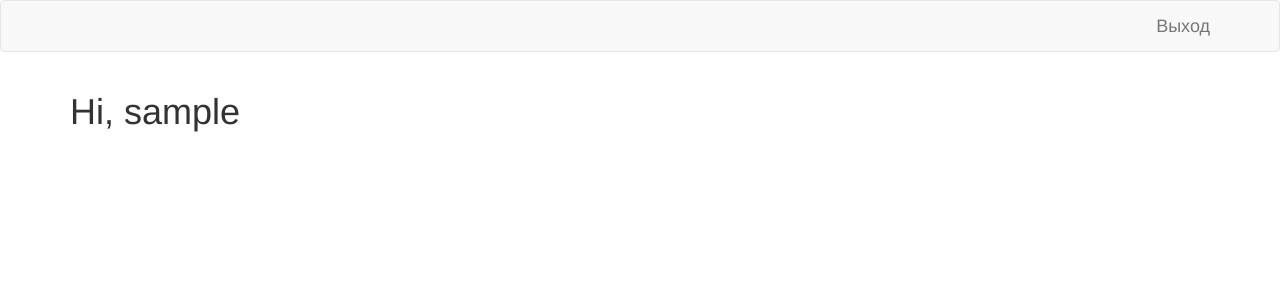
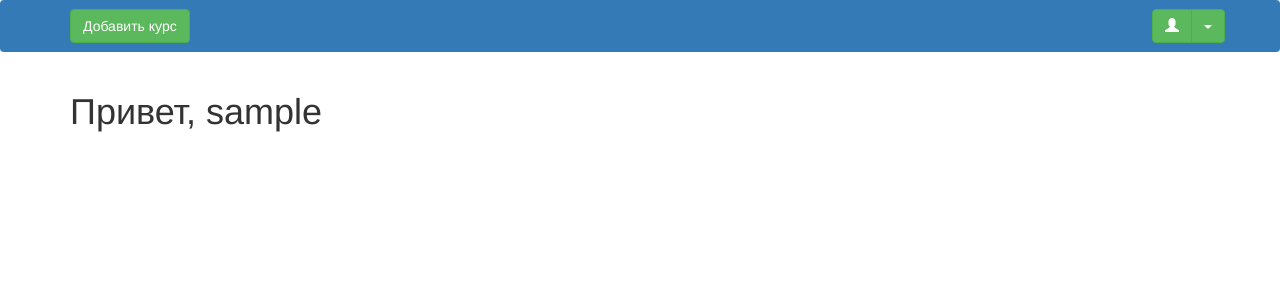
Before and after one commit to StepanBarantsev/course_management, a Flask app: page / in a window 1280 px wide. Shown: the top 300 px of the page. Run offline with Flask 2, Linux system fonts and the light colour scheme; the visitor is signed in with stand-in values (Sample User, id 1); data comes from the database, SQL or seed files in the repository; some libraries are stand-ins or nearby versions.

Commit message:
Сверстал шапку

```diff
--- a/app/templates/base.html
+++ b/app/templates/base.html
@@ -5,16 +5,39 @@
 {% endblock %}
 
 {% block navbar %}
-    <nav class="navbar navbar-default">
+    <nav class="navbar bg-primary">
+        {% if current_user.is_authenticated %}
         <div class="container">
             <div class="navbar-header">
+                <a class="btn btn-success navbar-btn" href="{{ url_for('main.index') }}">Добавить курс</a>
+
             </div>
-            <ul class="nav navbar-nav navbar-right">
-                {% if current_user.is_authenticated %}
-                <li><a class="navbar-brand" href="{{ url_for('auth.logout') }}">Выход</a></li>
-                {% endif %}
-            </ul>
+            <div class="nav navbar-nav navbar-right">
+                <div class="btn-group">
+                    <a class="btn btn-success navbar-btn" href="{{ url_for('main.index') }}">
+                    <i class="glyphglyphicon glyphicon-user glyphicon"></i>
+                    </a>
+                    <div class="btn-group pull-right ml-20">
+                        <a class="btn dropdown-toggle btn-success navbar-btn" data-toggle="dropdown"> <span class="caret"></span></a>
+                        <ul class="dropdown-menu">
+
+                            <li><a href="{{ url_for('main.index') }}">
+                            <i class="glyphglyphicon glyphicon-user glyphicon"></i>
+                                Профиль
+                            </a></li>
+
+                            <li class="divider"></li>
+
+                            <li><a href="{{ url_for('auth.logout') }}">
+                            <i class="glyphicon glyphglyphicon glyphicon-off"></i>
+                                Выход
+                            </a></li>
+                        </ul>
+                    </div>
+                </div>
             </div>
+        </div>
+        {% endif %}
     </nav>
 {% endblock %}
 
--- a/app/templates/main/index.html
+++ b/app/templates/main/index.html
@@ -1,6 +1,6 @@
 {% extends "base.html" %}
 
 {% block app_content %}
-    <h1> Hi, {{ current_user.username }}</h1>
+    <h1> Привет, {{ current_user.username }}</h1>
     <br>
 {% endblock %}
```
